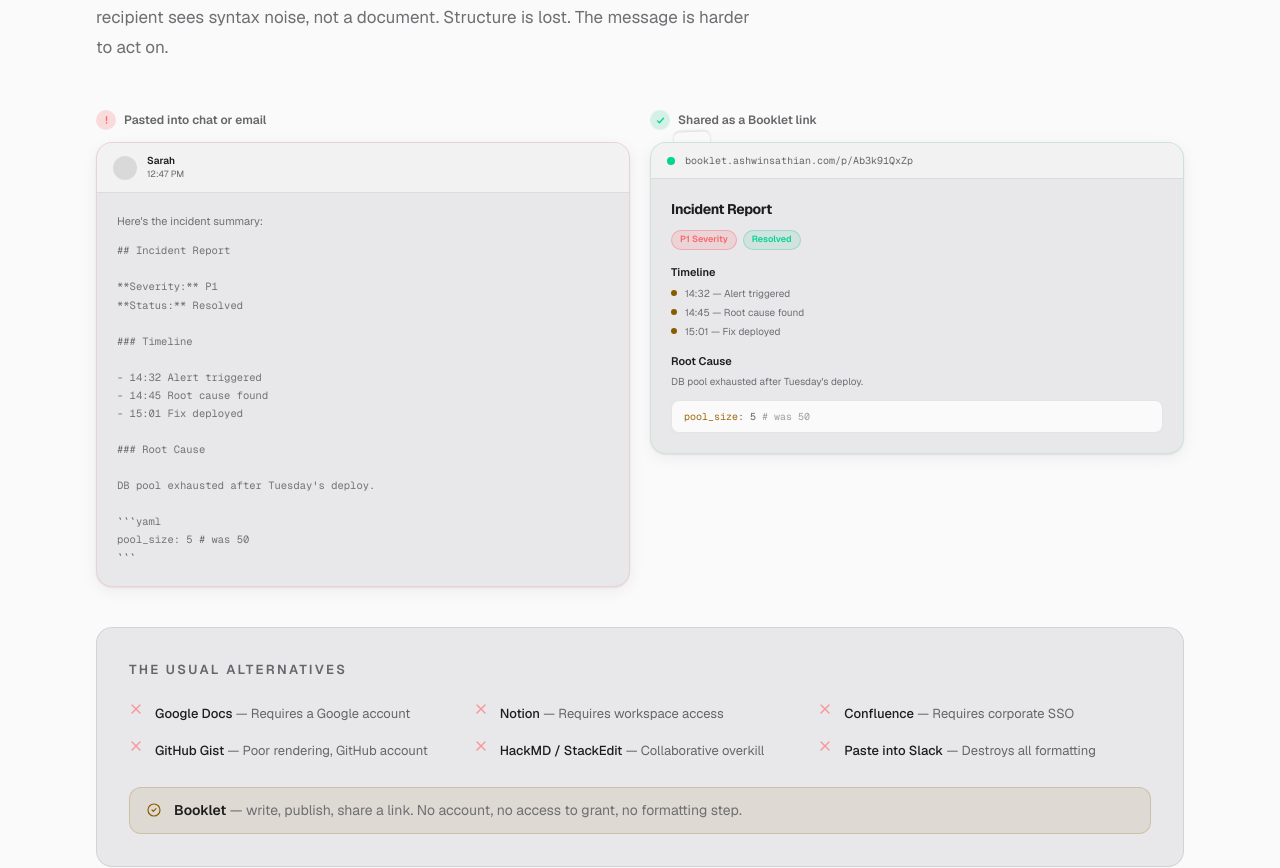
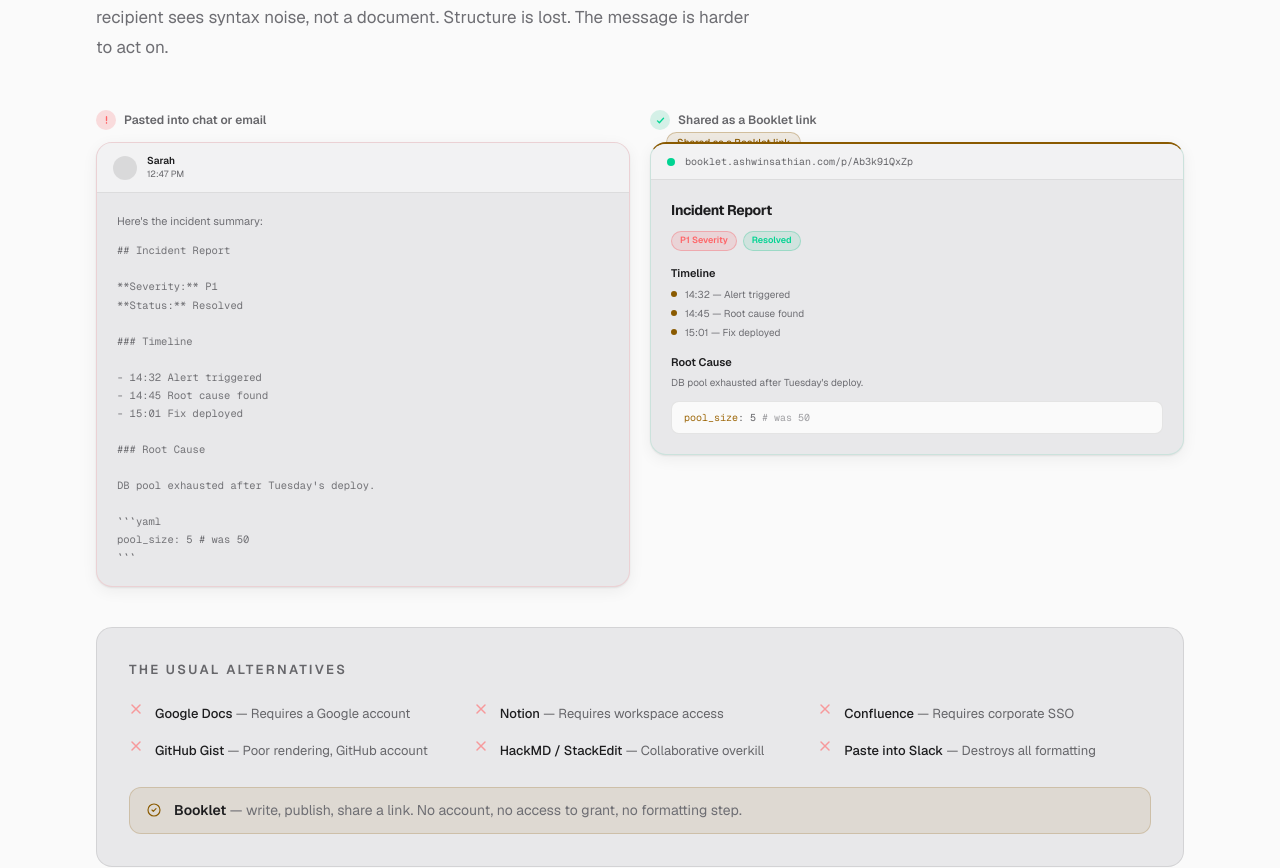
Before and after one commit to AshwinSathian/booklet, a Next.js app: page / in a window 1280 px wide. Shown: the part 2420-3288 px from the top of the page. Built offline with nearby package versions, Linux system fonts and the light colour scheme; no server answers.

Commit message:
feat(landing): replace paper-tab and CTA glow with Precision equivalents

```diff
--- a/src/components/marketing/Landing.tsx
+++ b/src/components/marketing/Landing.tsx
@@ -380,16 +380,14 @@
           <span className="text-[12px] font-semibold text-text-muted">Shared as a Booklet link</span>
         </div>
         <div className="relative">
-          {/* Signature page-tab — the one deliberate "this is now a booklet"
-              cue, in the warm paper tone reserved for exactly this moment
-              (see BRAND.md's Signature Element). A small folded tab, like a
-              page you'd flag in a bound booklet to find again. */}
-          <div
-            aria-hidden
-            className="absolute -top-2.5 left-6 h-5 w-9 rounded-t-md bg-paper shadow-[0_-1px_3px_rgba(0,0,0,0.15)]"
-            style={{ transform: "rotate(-2deg)" }}
-          />
-          <div className="relative overflow-hidden rounded-2xl border border-emerald-500/12 bg-bg-elevated shadow-card">
+          {/* Signature accent — the one deliberate "this is now a booklet"
+              cue: a thin amber rule along the after-card's top edge plus a
+              small amber-tinted pill label, echoing the Precision system's
+              single-accent restraint instead of a distinct paper tone. */}
+          <div className="absolute -top-2.5 left-4 rounded-full border border-accent/30 bg-accent-dim px-2.5 py-0.5 text-2xs font-medium text-accent">
+            Shared as a Booklet link
+          </div>
+          <div className="relative overflow-hidden rounded-2xl border border-t-2 border-emerald-500/12 border-t-accent bg-bg-elevated shadow-card">
           {/* Browser bar */}
           <div className="flex items-center gap-2.5 border-b border-border-default bg-bg-soft px-4 py-2.5">
             <span className="h-2 w-2 shrink-0 rounded-full bg-emerald-400" />
@@ -1347,12 +1345,13 @@
             initial="hidden"
             whileInView="show"
             viewport={{ once: true, margin: "-80px" }}
-            className="relative overflow-hidden rounded-3xl border border-accent/15 bg-bg-elevated px-8 py-16 text-center shadow-glow sm:px-16"
+            className="relative overflow-hidden rounded-3xl border border-accent/15 bg-bg-elevated px-8 py-16 text-center shadow-card sm:px-16"
           >
+            <CursorSpotlight />
+
             {/* Glow */}
             <div aria-hidden className="pointer-events-none absolute inset-0 overflow-hidden">
               <div className="absolute -top-24 left-1/2 h-72 w-72 -translate-x-1/2 rounded-full bg-accent opacity-[0.13] blur-[60px]" />
-              <div className="absolute bottom-0 right-1/4 h-48 w-48 rounded-full bg-accent-soft opacity-[0.07] blur-2xl" />
             </div>
 
             <motion.div variants={reduce ? undefined : fadeUp} className="relative z-10">
```
